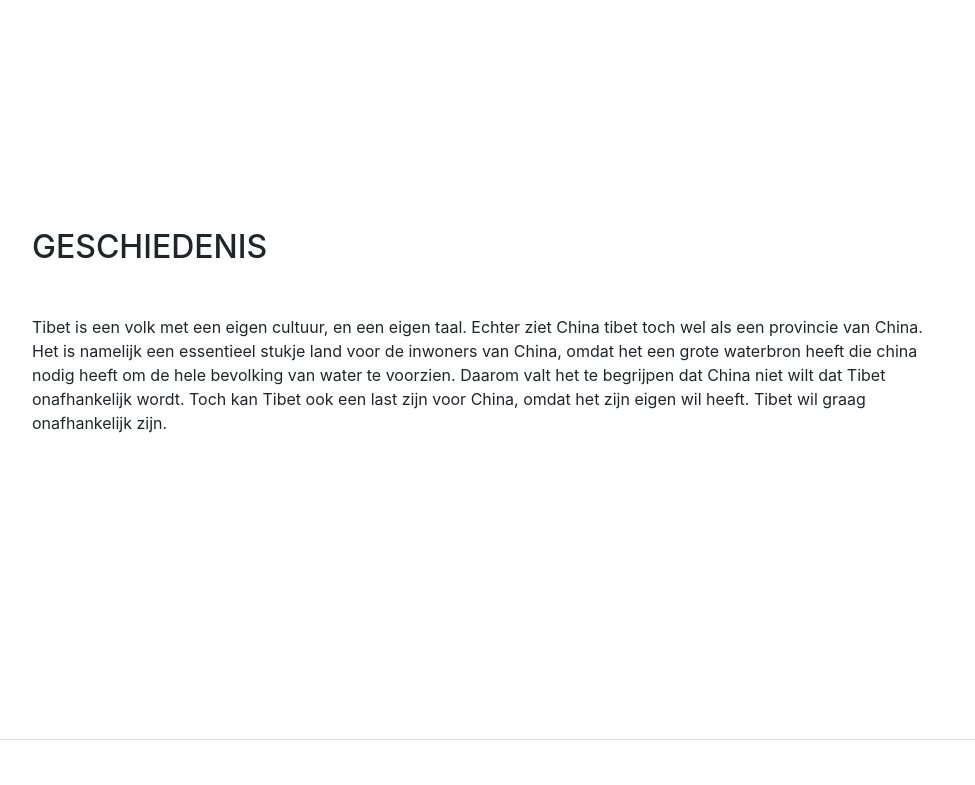
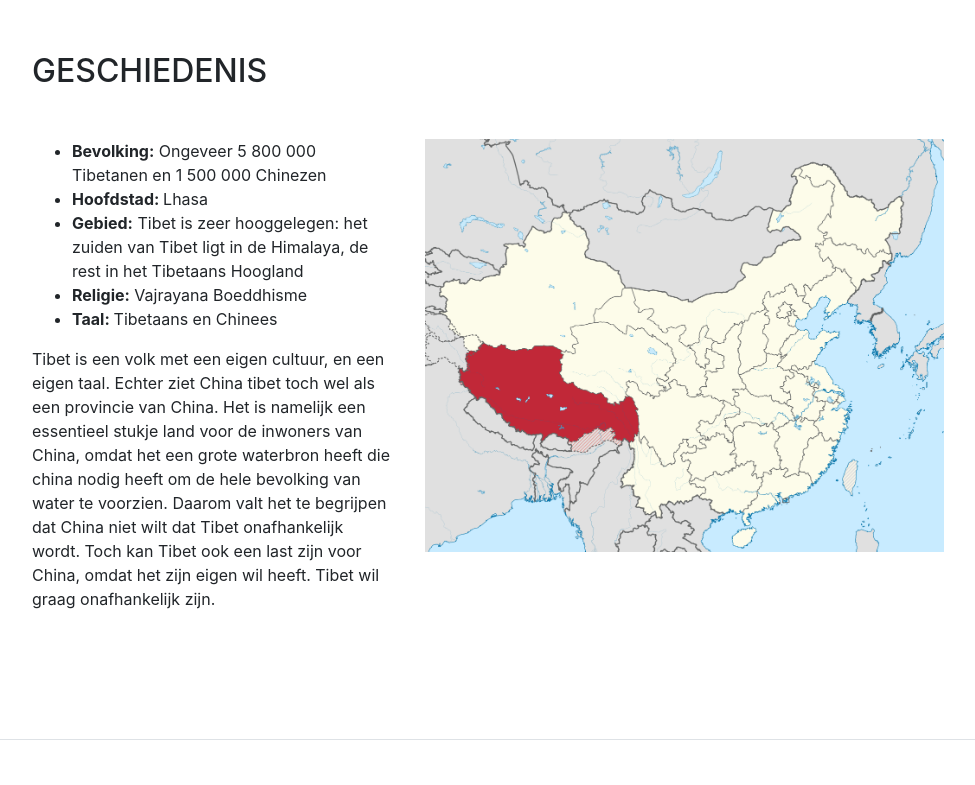
Before and after one commit to hidde8erberg/China, a website with bundled scripts: page index.html in a window 1280 px wide. Shown: the part 860-1645 px from the top of the page, without its empty margins (288-1263 px from the left). Built offline with nearby package versions, Linux system fonts and the light colour scheme; a web font is replaced by a local one.

Commit message:
added pictures and history

```diff
--- a/index.html
+++ b/index.html
@@ -77,7 +77,19 @@
       <section class="resume-section p-3 p-lg-5 d-flex flex-column" id="geschiedenis">
         <div class="my-auto">
           <h2 class="mb-5">Geschiedenis</h2>
-          <p>Tibet is een volk met een eigen cultuur, en een eigen taal. Echter ziet China tibet toch wel als een provincie van China. Het is namelijk een essentieel stukje land voor de inwoners van China, omdat het een grote waterbron heeft die china nodig heeft om de hele bevolking van water te voorzien. Daarom valt het te begrijpen dat China niet wilt dat Tibet onafhankelijk wordt. Toch kan Tibet ook een last zijn voor China, omdat het zijn eigen wil heeft. Tibet wil graag onafhankelijk zijn.</p>
+          <div class="row">
+            <div class="col-5">
+              <ul>
+                <li><b>Bevolking:</b> Ongeveer 5 800 000 Tibetanen en 1 500 000 Chinezen</li>
+                <li><b>Hoofdstad: </b>Lhasa</li>
+                <li><b>Gebied:</b> Tibet is zeer hooggelegen: het zuiden van Tibet ligt in de Himalaya, de rest in het Tibetaans Hoogland</li>
+                <li><b>Religie:</b> Vajrayana Boeddhisme</li>
+                <li><b>Taal: </b>Tibetaans en Chinees</li>
+              </ul>
+              <p>Tibet is een volk met een eigen cultuur, en een eigen taal. Echter ziet China tibet toch wel als een provincie van China. Het is namelijk een essentieel stukje land voor de inwoners van China, omdat het een grote waterbron heeft die china nodig heeft om de hele bevolking van water te voorzien. Daarom valt het te begrijpen dat China niet wilt dat Tibet onafhankelijk wordt. Toch kan Tibet ook een last zijn voor China, omdat het zijn eigen wil heeft. Tibet wil graag onafhankelijk zijn.</p>
+            </div>
+            <img src="img/tibet.jpg" alt="" class="col-7" style="height:100%">
+          </div>
         </div>
       </section>
 
@@ -95,8 +107,11 @@
       <section class="resume-section p-3 p-lg-5 d-flex flex-column" id="economie">
         <div class="my-auto">
           <h2 class="mb-5">Economie</h2>
-              <p>Economische aspecten spelen zeker weten mee voor China om Tibet te willen behouden als staat van China. Zo is Peking de laatste jaren miljarden in de economie van Tibet aan het pompen, zowel voor betere transport voorzieningen als voor inkomen van de inwoners van Tibet (volgens China moeten de Tibetanen ongeveer net zoveel verdienen als de Han-Chinezen). Tibet was een redelijk aantrekkelijk voor europese toeristen, maar sinds een paar jaar heeft China tibet vrijwel gesloten voor toeristen. Dus het gaat China juist niet om toerisme, waarschijnlijk omdat toeristen het andere beeld van Tibet zouden krijgen, en zo China in nog meer in het verkeerde daglicht brengen. Een andere reden voor het investeren in China zou kunnen zijn dat ze Tibet tegemoetkomen, in ruil dat ze bij China horen, zo is het lastiger voor Tibet om te protesteren. Daarnaast zijn er meerdere redenen voor China om geld in Tibet’s economie te pompen. Zo is het bergrijke Tibet een belangrijke bron voor water, waar het bergwater bijeen stroomt in de dalen. Daarnaast zijn er in Tibet veel grondstoffen zoals ijzer, en goud te vinden. Ook licht TIbet tussen China en de west aziatische landen zoals India, zo ook op China’s handelsroutes. Tibet is dus zeker geen blok aan het been voor China, Tibet is dus behoorlijk belangrijk voor de economie van China.
-              </p>
+              <div class="row">
+                <p class="col-lg-5">Economische aspecten spelen zeker weten mee voor China om Tibet te willen behouden als staat van China. Zo is Peking de laatste jaren miljarden in de economie van Tibet aan het pompen, zowel voor betere transport voorzieningen als voor inkomen van de inwoners van Tibet (volgens China moeten de Tibetanen ongeveer net zoveel verdienen als de Han-Chinezen). Tibet was een redelijk aantrekkelijk voor europese toeristen, maar sinds een paar jaar heeft China tibet vrijwel gesloten voor toeristen. Dus het gaat China juist niet om toerisme, waarschijnlijk omdat toeristen het andere beeld van Tibet zouden krijgen, en zo China in nog meer in het verkeerde daglicht brengen. Een andere reden voor het investeren in China zou kunnen zijn dat ze Tibet tegemoetkomen, in ruil dat ze bij China horen, zo is het lastiger voor Tibet om te protesteren. Daarnaast zijn er meerdere redenen voor China om geld in Tibet’s economie te pompen. Zo is het bergrijke Tibet een belangrijke bron voor water, waar het bergwater bijeen stroomt in de dalen. Daarnaast zijn er in Tibet veel grondstoffen zoals ijzer, en goud te vinden. Ook licht TIbet tussen China en de west aziatische landen zoals India, zo ook op China’s handelsroutes. Tibet is dus zeker geen blok aan het been voor China, Tibet is dus behoorlijk belangrijk voor de economie van China.
+                </p>
+                <img class="col-lg-7" src="/img/stock.jpg" alt="" style="height:100%">
+              </div>
         </div>
       </section>
 
--- a/scss/_global.scss
+++ b/scss/_global.scss
@@ -3,7 +3,7 @@
 body {
   @include body-font;
   padding-top: 54px;
-  color: $gray-600;
+  color: $gray-700;
 }
 @media (min-width: 992px) {
   body {
```
Also changed, not shown: css/resume.css, css/resume.min.css, img/stock.jpg (added), img/tibet.jpg (added).
